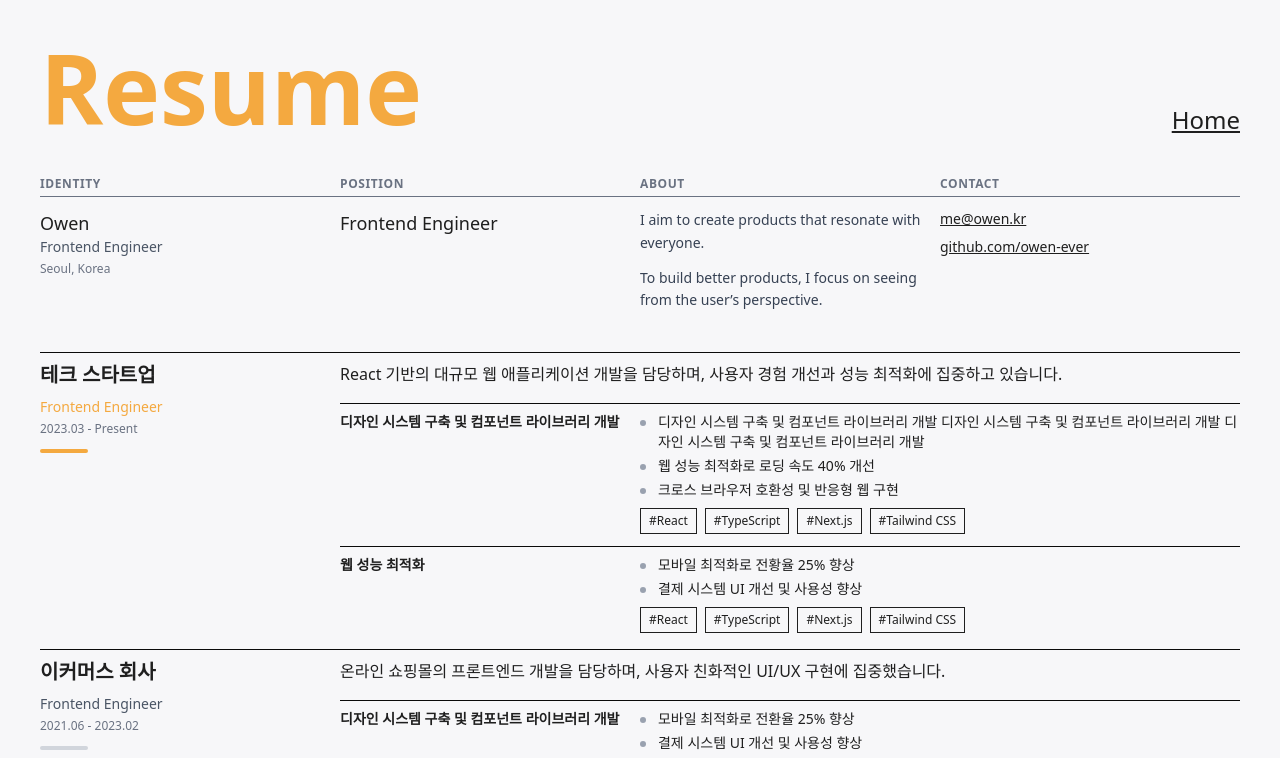
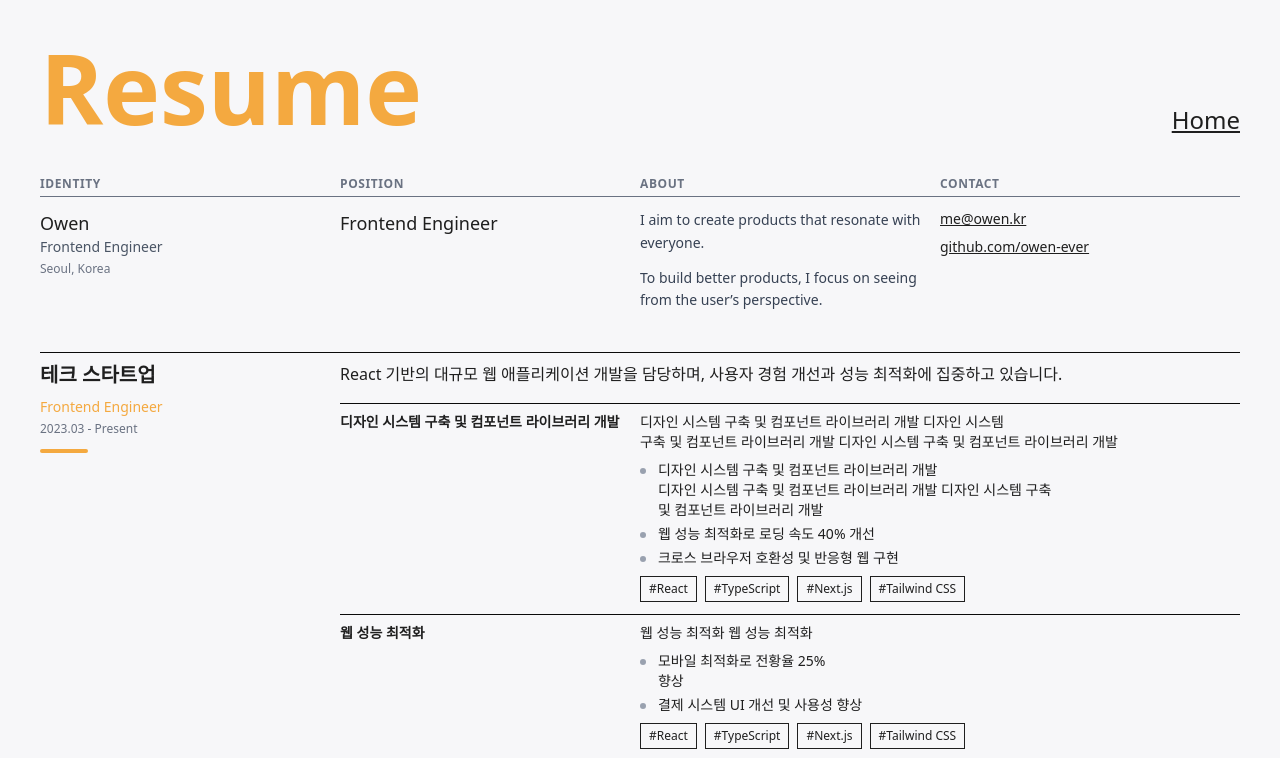
Before and after one commit to owen-ever/ever-blog, a Next.js app: page /en/resume in a window 1280 px wide. Shown: the top 758 px of the page. Built offline with nearby package versions, Linux system fonts and the light colour scheme.

Commit message:
✨ resume summary 추가

```diff
--- a/src/app/[locale]/resume/page.tsx
+++ b/src/app/[locale]/resume/page.tsx
@@ -15,8 +15,10 @@ const resumeDatas = [
     projects: [
       {
         title: '디자인 시스템 구축 및 컴포넌트 라이브러리 개발',
+        summary:
+          '디자인 시스템 구축 및 컴포넌트 라이브러리 개발 디자인 시스템 \n구축 및 컴포넌트 라이브러리 개발 디자인 시스템 구축 및 컴포넌트 라이브러리 개발',
         descriptions: [
-          '디자인 시스템 구축 및 컴포넌트 라이브러리 개발 디자인 시스템 구축 및 컴포넌트 라이브러리 개발 디자인 시스템 구축 및 컴포넌트 라이브러리 개발',
+          '디자인 시스템 구축 및 컴포넌트 라이브러리 개발\n디자인 시스템 구축 및 컴포넌트 라이브러리 개발 디자인 시스템 구축 \n및 컴포넌트 라이브러리 개발',
           '웹 성능 최적화로 로딩 속도 40% 개선',
           '크로스 브라우저 호환성 및 반응형 웹 구현',
         ],
@@ -24,7 +26,8 @@ const resumeDatas = [
       },
       {
         title: '웹 성능 최적화',
-        descriptions: ['모바일 최적화로 전황율 25% 향상', '결제 시스템 UI 개선 및 사용성 향상'],
+        summary: '웹 성능 최적화 웹 성능 최적화',
+        descriptions: ['모바일 최적화로 전황율 25%\n향상', '결제 시스템 UI 개선 및 사용성 향상'],
         techStack: ['React', 'TypeScript', 'Next.js', 'Tailwind CSS'],
       },
     ],
@@ -38,6 +41,7 @@ const resumeDatas = [
     projects: [
       {
         title: '디자인 시스템 구축 및 컴포넌트 라이브러리 개발',
+        summary: '디자인 시스템 구축 및 컴포넌트 라이브러리 개발 디자인 시스템 구축 및 컴포넌트 라이브러리 개발',
         descriptions: [
           '모바일 최적화로 전환율 25% 향상',
           '결제 시스템 UI 개선 및 사용성 향상',
@@ -47,6 +51,7 @@ const resumeDatas = [
       },
       {
         title: '웹 성능 최적화',
+        summary: '웹 성능 최적화 웹 성능 최적화',
         descriptions: ['모바일 최적화로 전황율 25% 향상', '결제 시스템 UI 개선 및 사용성 향상'],
         techStack: ['Vue.js', 'JavaScript', 'SCSS', 'Webpack'],
       },
@@ -61,11 +66,13 @@ const resumeDatas = [
     projects: [
       {
         title: '기술적 도전',
+        summary: '기술적 도전 기술적 도전',
         descriptions: ['실시간 채팅 기능 구현 (WebSocket)', 'JWT 기반 인증 시스템 구축', 'Docker를 활용한 배포 자동화'],
         techStack: ['React', 'TypeScript', 'Next.js', 'Tailwind CSS'],
       },
       {
         title: '웹 성능 최적화',
+        summary: '웹 성능 최적화 웹 성능 최적화',
         descriptions: ['모바일 최적화로 전황율 25% 향상', '결제 시스템 UI 개선 및 사용성 향상'],
         techStack: ['Vue.js', 'JavaScript', 'SCSS', 'Webpack'],
       },
@@ -164,9 +171,10 @@ export default function ResumePage() {
                         <div className="flex flex-col space-y-2 border-t pt-2 lg:flex-row" key={idx}>
                           <h5 className="text-colPick text-sm font-semibold lg:w-1/3">{project.title}</h5>
                           <div className="flex flex-col gap-2 lg:w-2/3">
+                            <p className="text-colPick text-sm font-medium whitespace-pre-wrap">{project.summary}</p>
                             <ul className="text-colPick space-y-1 text-sm">
                               {project.descriptions.map((description, idx) => (
-                                <li className="flex items-start" key={idx}>
+                                <li className="flex items-start whitespace-pre-wrap" key={idx}>
                                   <span className="mt-2 mr-3 h-1.5 w-1.5 flex-shrink-0 rounded-full bg-gray-400"></span>
                                   {description}
                                 </li>
```
